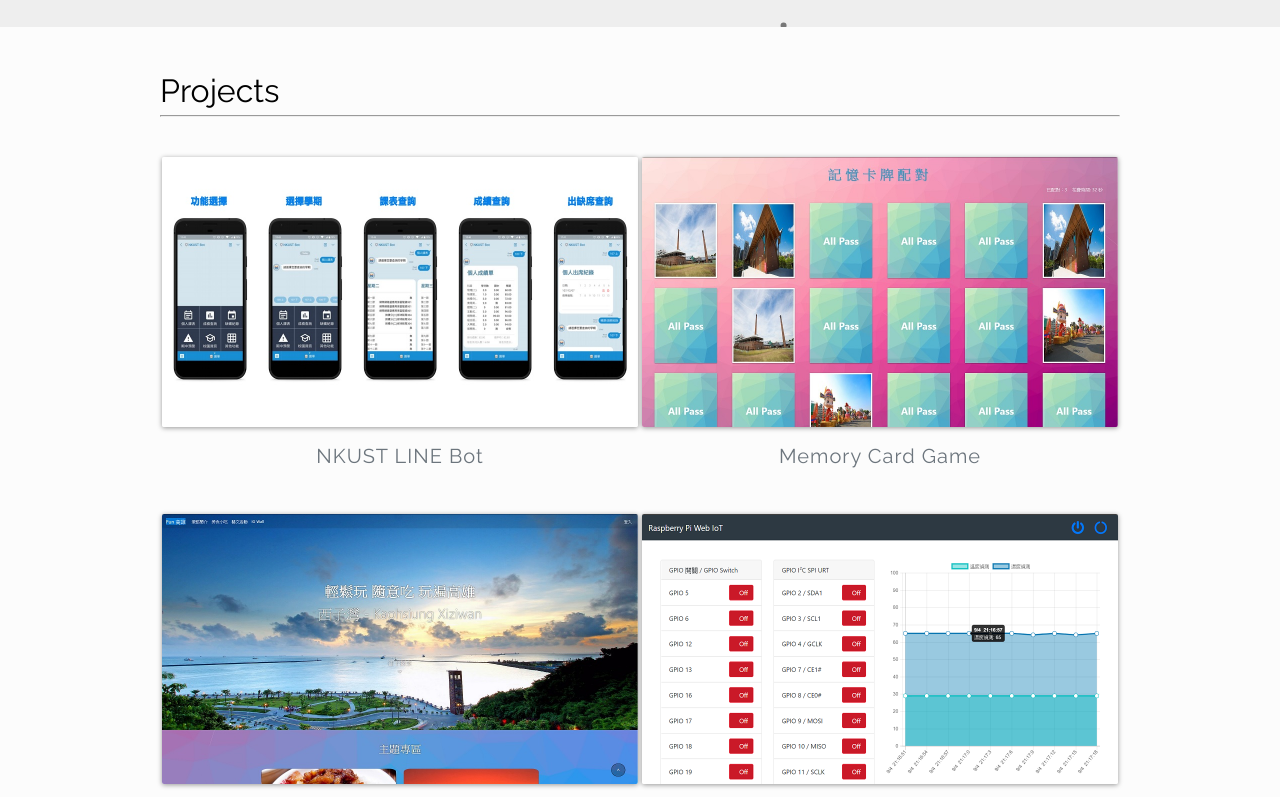
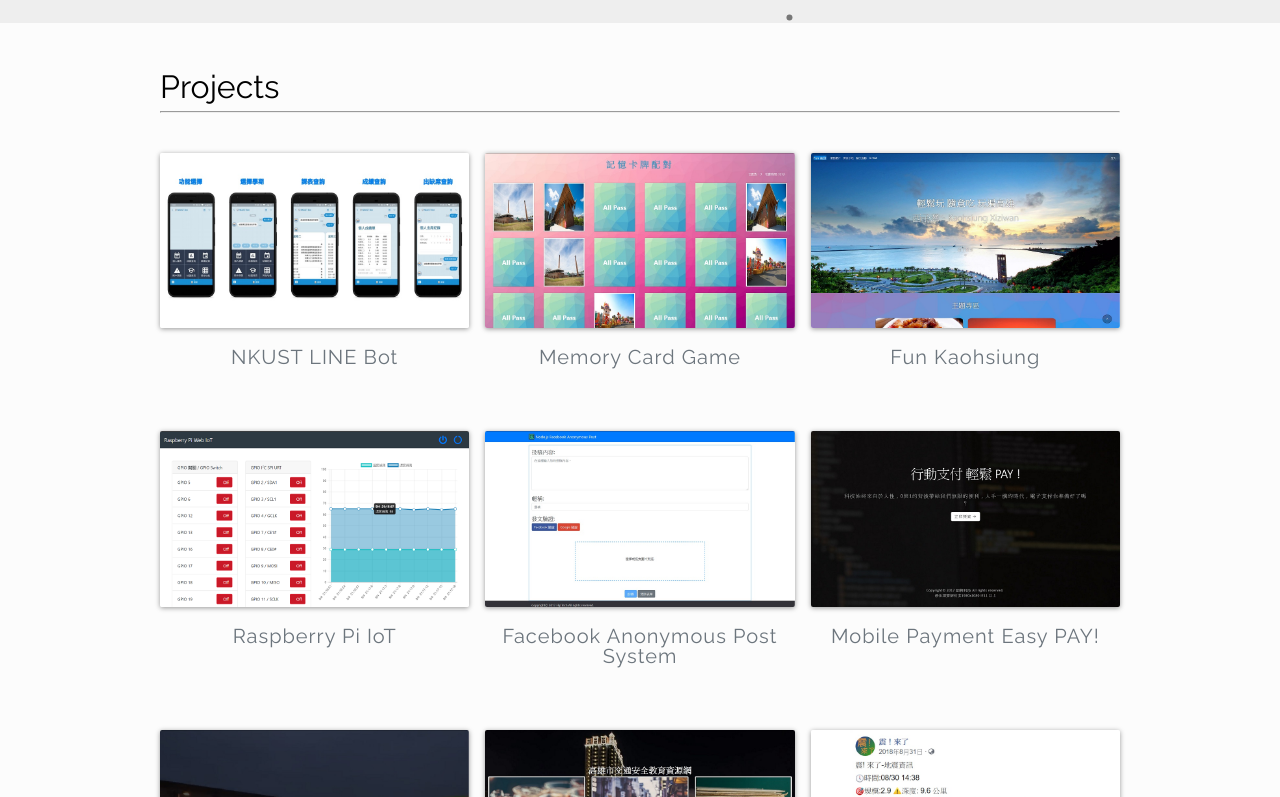
Before and after one commit to stu01509/stu01509.github.io, a Next.js app: page / in a window 1280 px wide. Shown: the part 483-1280 px from the top of the page. Built offline with nearby package versions, Linux system fonts and the light colour scheme.

Commit message:
[ISSUE-#7] feat: adjust the css style

```diff
--- a/src/components/Award/style.ts
+++ b/src/components/Award/style.ts
@@ -5,7 +5,7 @@
     margin-top: 48px;
     display: flex;
     justify-content: center;
-    scroll-margin-top: 60px;
+    scroll-margin-top: 56px;
   `,
   contentContainer: css`
     width: 75%;
--- a/src/components/Banner/style.ts
+++ b/src/components/Banner/style.ts
@@ -7,7 +7,7 @@
     align-items: center;
     justify-content: center;
     height: 450px;
-    margin-top: 60px;
+    margin-top: 56px;
     position: relative;
     background-color: #eee;
 
--- a/src/components/Project/style.ts
+++ b/src/components/Project/style.ts
@@ -1,3 +1,4 @@
+import MEDIA_QUERIES from '@/src/themes/mediaQueries';
 import { css } from '@emotion/react';
 
 const projectStyle = {
@@ -5,7 +6,7 @@
     margin-top: 48px;
     display: flex;
     justify-content: center;
-    scroll-margin-top: 60px;
+    scroll-margin-top: 56px;
   `,
   contentContainer: css`
     width: 75%;
@@ -14,10 +15,20 @@
     font-size: 32px;
   `,
   itemContainer: css`
-    display: flex;
-    justify-content: space-between;
-    flex-wrap: wrap;
+    display: grid;
+    grid-template-columns: repeat(3, 1fr);
+    gap: 16px;
     margin-top: 16px;
+
+    @media (${MEDIA_QUERIES.TABLET}) {
+      grid-template-columns: repeat(2, 1fr);
+      gap: 24px;
+    }
+
+    @media (${MEDIA_QUERIES.MOBILE}) {
+      grid-template-columns: repeat(1, 1fr);
+      gap: 0;
+    }
   `,
 };
 
```
